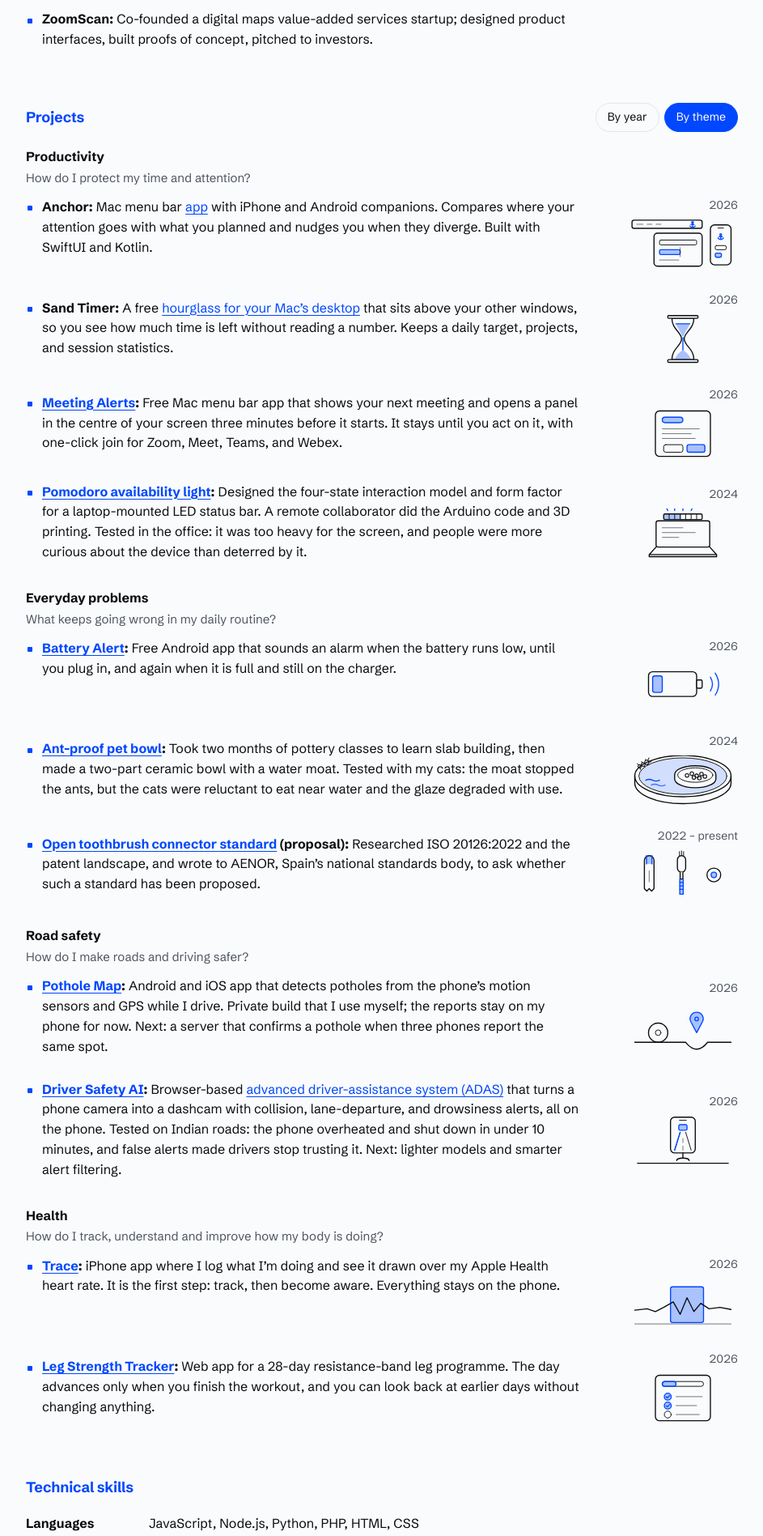
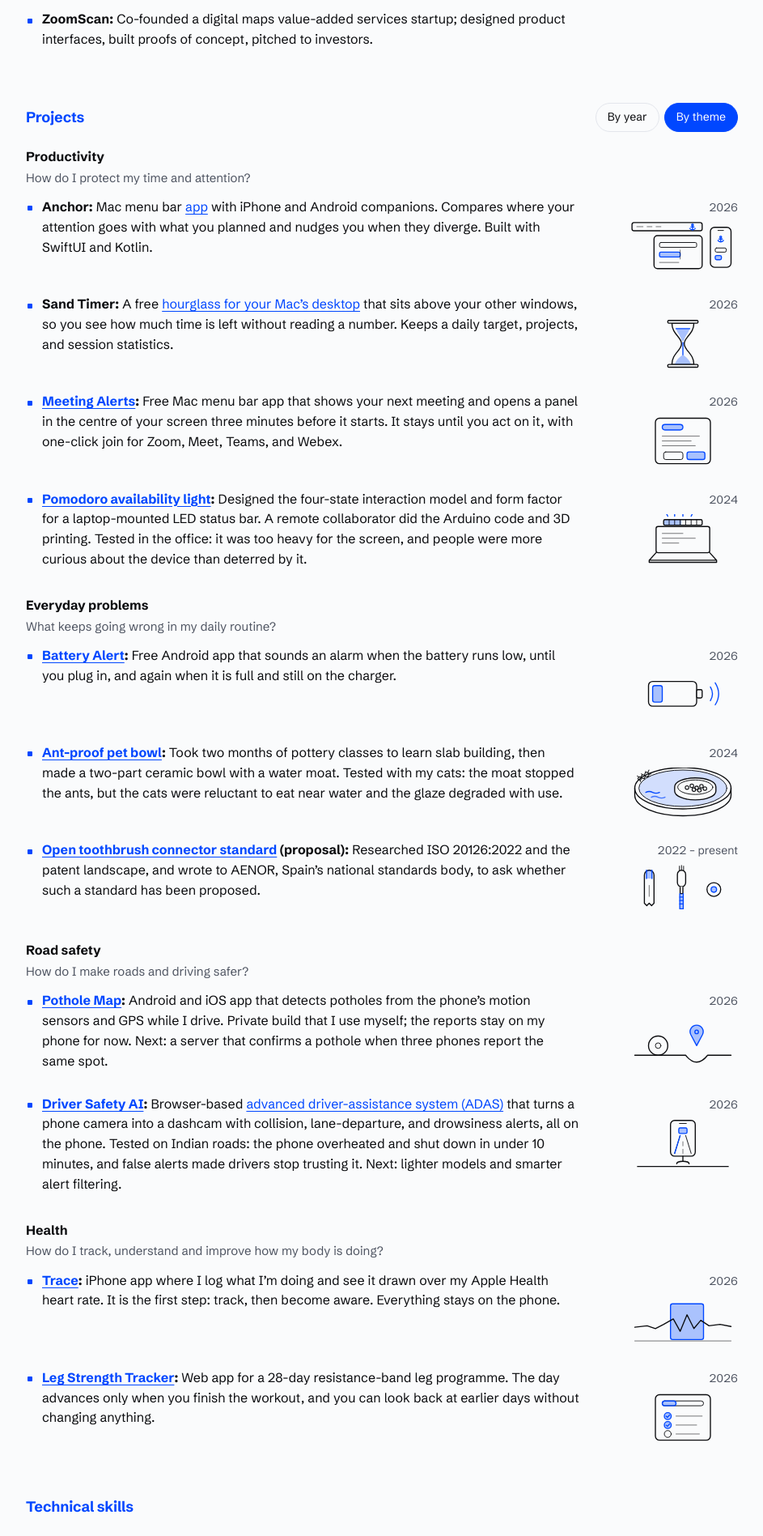
Before and after one commit to and/and.github.io, a Jekyll site: the page resume/index.html, which Jekyll copies as it is, in a window 1280 px wide. Shown: the part 2293-4190 px from the top of the page at 81% size, without its empty margins (168-1111 px from the left). Built offline with Jekyll 4.4.1, drawn with Linux system fonts in a browser that asks for light colours.

Commit message:
Resume projects: align year with the first line of each description
Co-Authored-By: Claude Sonnet 5.5 <noreply@anthropic.com>
Claude-Session: https://claude.ai/code/session_01MuwebNEXBFxCrvNjpbsvNM

```diff
--- a/resume/index.html
+++ b/resume/index.html
@@ -131,12 +131,11 @@ a:hover { text-decoration-thickness: 2px; }
 .pts li { position: relative; padding-left: 20px; max-width: 70ch; text-wrap: pretty; }
 .pts li::before { content: ""; position: absolute; left: 2px; top: 0.72em; width: 6px; height: 6px; background: var(--accent); border-radius: 1px; }
 .pts b { font-weight: 650; }
-.pts li.dated { display: grid; grid-template-columns: minmax(0, 1fr) 8.5rem; gap: 6px 28px; align-items: center; max-width: none; }
+.pts li.dated { display: grid; grid-template-columns: minmax(0, 1fr) 8.5rem; gap: 6px 28px; align-items: first baseline; max-width: none; }
 .side { display: flex; flex-direction: column; align-items: flex-end; gap: 8px; position: relative; }
 .side .dates { line-height: 1.25rem; }
 .pts li.dated { margin-top: 18px; min-height: calc(1.25rem + 8px + 8.5rem * 0.45); }
 .pts li.dated:first-child { margin-top: 0; }
-.pts li.dated:first-child .pt { align-self: start; }
 .art { margin: 0; width: 8.5rem; }
 .art svg { display: block; width: 100%; height: auto; color: var(--text); }
 .ln { fill: none; stroke: currentColor; stroke-width: 1.6; stroke-linecap: round; stroke-linejoin: round; }
```
